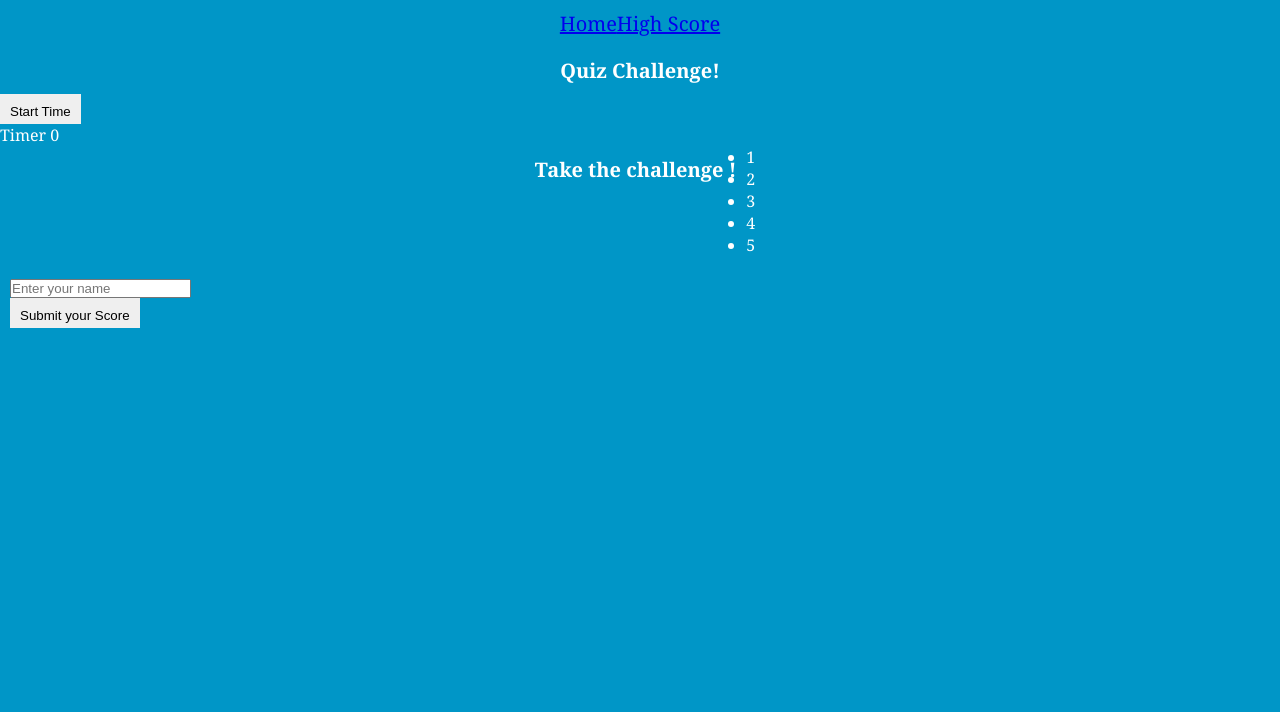
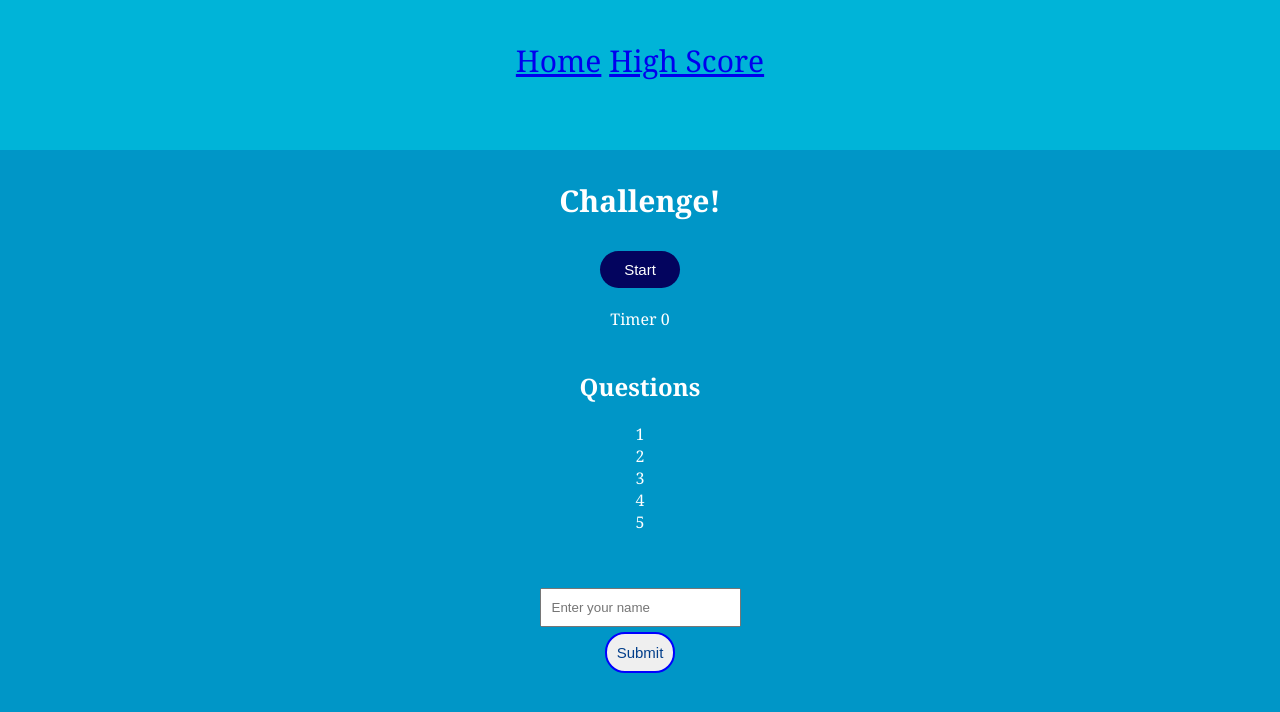
Before and after one commit to estera09-ux/code-quiz, a plain HTML site: page index.html in a window 1280 px wide. Drawn offline with Linux system fonts and the light colour scheme.

Commit message:
finished styling the page

```diff
--- a/assets/js/css/styles.css
+++ b/assets/js/css/styles.css
@@ -28,43 +28,90 @@ body {
   text-align: center;
 }
 
-.header,
-h2,
-h1 {
+.header-section {
   display: flex;
   flex-direction: row;
   justify-content: center;
-  font-size: 20px;
-  padding: 10px;
+  font-size: 15px;
+  padding: 40px;
+  height: 150px;
+  color: #fff;
+  background-color: var(--pacific-blue);
+}
+#flex-container,
+nav-links {
+  color: #fff;
+  text-decoration: none;
+}
+
+.flex-container {
+  font-size: 30px;
+  color: #fff;
 }
 
 .start-quiz,
 h1 {
   text-align: center;
-  font-size: 20px;
+  font-size: 30px;
+  margin: 30px;
 }
 
-.flex-container,
-.flex-items {
-  text-decoration: none;
-}
-.section {
+#start-btn {
   display: flex;
-  /* flex-wrap: wrap; */
   flex-direction: row;
+  border-radius: 20px;
+  color: #fff;
+  background-color: var(--midnight-blue);
   justify-content: center;
+  font-size: 15px;
+  padding: 10px;
+  width: 80px;
+  cursor: pointer;
 }
 
-.section-c {
+.form-input {
+  padding: 10px;
+  margin: 5px;
+}
+
+#form-section,
+.form-section {
   display: flex;
   flex-direction: column;
-  margin: auto;
-  padding: 20px 10px;
+  align-items: center;
+  margin: 30px;
+  padding: 20px;
 }
 button {
   padding: 10px;
   display: inline-block;
   border: none;
-  height: 30px;
+  /* height: 40px; */
   margin: auto;
 }
+
+.submit-score {
+  display: flex;
+  flex-direction: row;
+  align-items: center;
+}
+.btn-submit {
+  border-radius: 20px;
+  color: var(--dark-cornflower-blue);
+  font-size: 15px;
+  border: 2px solid #0000ff;
+  cursor: pointer;
+}
+
+#list-items,
+.list-items {
+  list-style-type: none;
+}
+
+#question-section,
+.banner {
+  display: flex;
+  flex-direction: column;
+  align-items: center;
+  margin: 20px;
+}
--- a/index.html
+++ b/index.html
@@ -22,7 +22,7 @@
   </head>
   <body>
     <!-- the header -->
-    <header class="header section" id="quiz">
+    <header class="header-section" id="quiz">
       <!-- nav-bar -->
       <nav class="flex-container section" id="flex-container">
         <a href="./index.html" class="nav-links anchor">Home</a>
@@ -33,11 +33,11 @@
     <!-- the main of the page  -->
     <main>
       <section class="start" id="start">
-        <h1 class="title">Quiz Challenge!</h1>
+        <h1 class="title">Challenge!</h1>
 
         <!-- start button -->
         <div class="button-quiz">
-          <button id="start-btn">Start Time</button>
+          <button id="start-btn"> Start</button>
         </div>
       </section>
       <!-- the question section -->
@@ -48,7 +48,7 @@
          </section>
         <!-- question section -->
         <section class="quiz-question  section" id="question-section">
-        <h2 class="banner" id="questions">Take the challenge !</h2>
+        <h2 class="banner" id="questions">Questions</h2>
         <!-- the list of the questions -->
          <ul class="the-list" id="list">
           <li class="list-items" id="list-items">1</li>
@@ -75,7 +75,7 @@
           </div>
             <!-- submit button -->
             <div class="submit-score">
-              <button class="btn-submit" type="submit">Submit your Score</button>
+              <button class="btn-submit" type="submit">Submit</button>
             </div>
           </div>
         </form>
```
